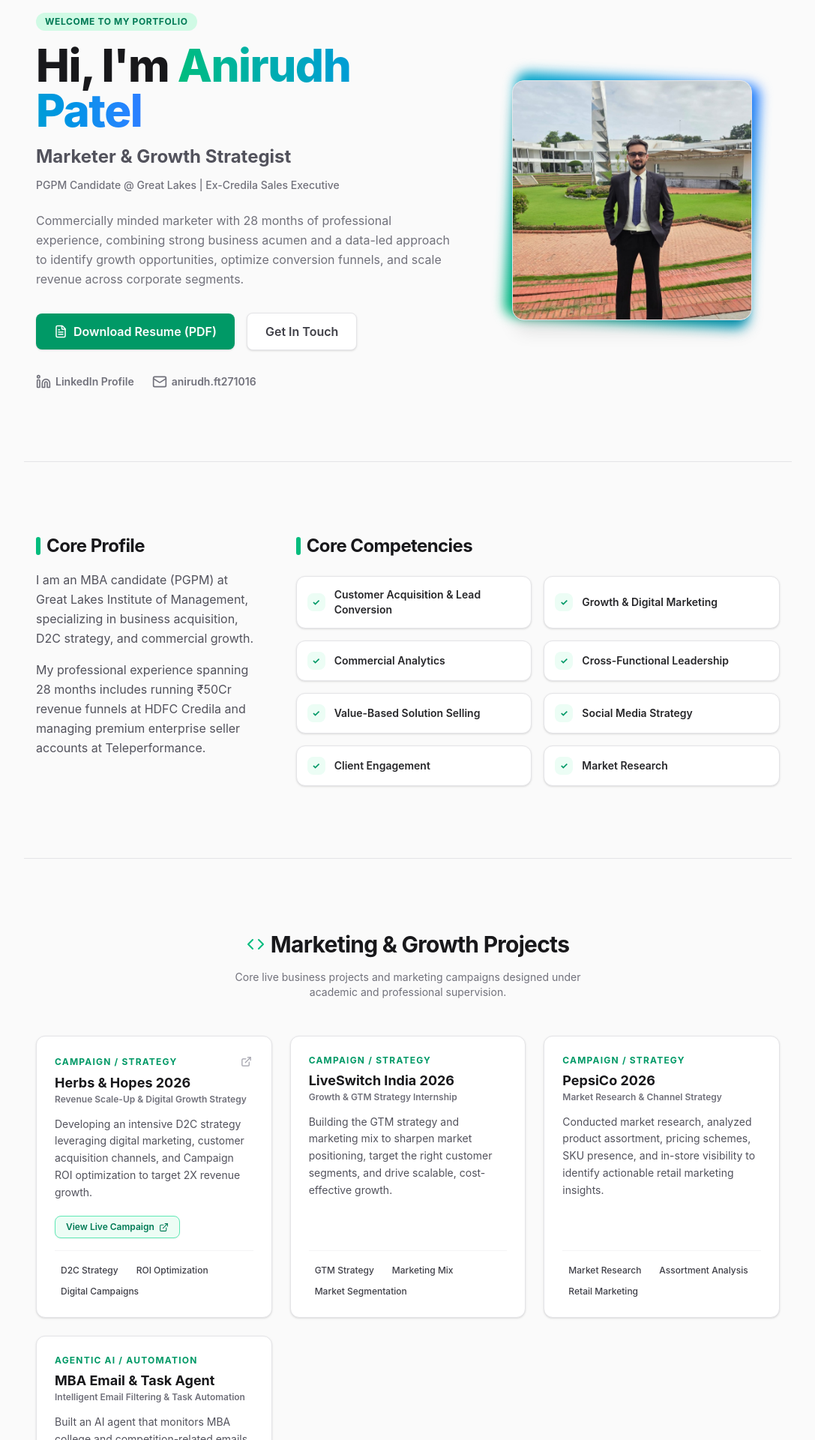
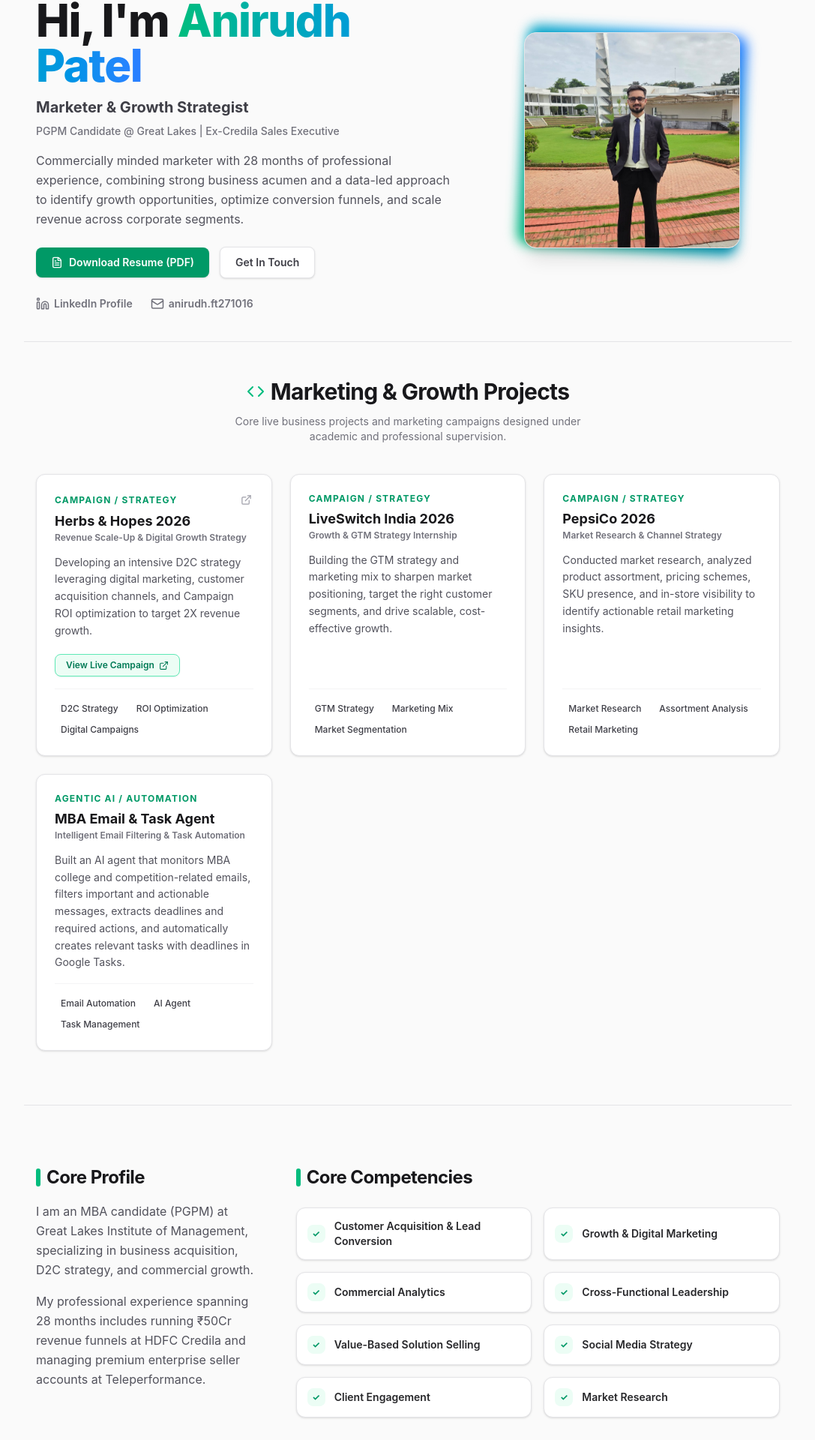
Before and after one commit to Anirudh191919/Anirudh191919.github.io, a React (Vite) app: page / in a window 1280 px wide. Shown: the part 162-2082 px from the top of the page at 75% size, without its empty margins (96-1183 px from the left). Built offline with nearby package versions, Linux system fonts and the light colour scheme.

Commit message:
Position projects directly on front page right under hero in source

```diff
--- a/src/App.jsx
+++ b/src/App.jsx
@@ -307,7 +307,7 @@ function App() {
 
   useEffect(() => {
     const handleScroll = () => {
-      const sections = ['about', 'projects', 'journey', 'photos', 'achievements', 'contact'];
+      const sections = ['projects', 'about', 'journey', 'photos', 'achievements', 'contact'];
       const scrollPosition = window.scrollY + 200;
 
       for (const section of sections) {
@@ -437,8 +437,8 @@ function App() {
           {/* Desktop Navigation Links */}
           <nav className="hidden md:flex items-center space-x-8 text-sm font-medium">
             {[
+              { id: 'projects', label: 'Projects' },
               { id: 'about', label: 'About' },
-              { id: 'projects', label: 'Projects' },
               { id: 'journey', label: 'My Journey' },
               { id: 'photos', label: 'Photo Gallery' },
               { id: 'achievements', label: 'Achievements' },
@@ -483,8 +483,8 @@ function App() {
         {mobileMenuOpen && (
           <div className="md:hidden border-b border-zinc-200 dark:border-zinc-800 bg-white dark:bg-zinc-950 px-4 py-4 space-y-3 transition-colors duration-305">
             {[
+              { id: 'projects', label: 'Projects' },
               { id: 'about', label: 'About' },
-              { id: 'projects', label: 'Projects' },
               { id: 'journey', label: 'My Journey' },
               { id: 'photos', label: 'Photo Gallery' },
               { id: 'achievements', label: 'Achievements' },
@@ -508,49 +508,49 @@ function App() {
       </header>
 
       {/* Hero Section */}
-      <section id="hero" className="max-w-5xl mx-auto px-4 pt-16 pb-16 md:pt-28 md:pb-24 grid grid-cols-1 md:grid-cols-12 gap-8 items-center">
+      <section id="hero" className="max-w-5xl mx-auto px-4 pt-8 pb-8 md:pt-14 md:pb-10 grid grid-cols-1 md:grid-cols-12 gap-8 items-center">
         <div className="md:col-span-7 text-center md:text-left order-2 md:order-1">
-          <span className="inline-block px-3 py-1 text-xs font-bold bg-emerald-100 dark:bg-emerald-950/30 text-emerald-700 dark:text-emerald-400 rounded-full mb-4 uppercase tracking-wider">
+          <span className="inline-block px-3 py-1 text-xs font-bold bg-emerald-100 dark:bg-emerald-950/30 text-emerald-700 dark:text-emerald-400 rounded-full mb-3 uppercase tracking-wider">
             Welcome to my Portfolio
           </span>
-          <h1 className="text-4xl md:text-6xl font-extrabold tracking-tight mb-4">
+          <h1 className="text-4xl md:text-5xl lg:text-6xl font-extrabold tracking-tight mb-3">
             Hi, I'm <span className="bg-gradient-to-r from-emerald-500 to-blue-500 bg-clip-text text-transparent">{ANIRUDH_DATA.name}</span>
           </h1>
-          <p className="text-xl md:text-2xl font-bold text-zinc-600 dark:text-zinc-300 mb-3">
+          <p className="text-lg md:text-xl font-bold text-zinc-700 dark:text-zinc-200 mb-2">
             {ANIRUDH_DATA.title}
           </p>
-          <p className="text-sm md:text-md text-zinc-500 dark:text-zinc-400 mb-6 font-medium">
+          <p className="text-xs md:text-sm text-zinc-500 dark:text-zinc-400 mb-4 font-medium">
             {ANIRUDH_DATA.subtitle}
           </p>
-          <p className="text-md text-zinc-500 dark:text-zinc-400 mb-8 max-w-xl leading-relaxed">
+          <p className="text-sm md:text-base text-zinc-600 dark:text-zinc-400 mb-6 max-w-xl leading-relaxed">
             {ANIRUDH_DATA.about}
           </p>
 
           {/* Social and Call to Actions */}
-          <div className="flex flex-col sm:flex-row items-center gap-4 mb-8">
+          <div className="flex flex-col sm:flex-row items-center gap-3.5 mb-6">
             <a
               href={ANIRUDH_DATA.resumeUrl}
               download="Marketing_Resume_Anirudh.pdf"
-              className="w-full sm:w-auto inline-flex items-center justify-center gap-2 bg-emerald-600 hover:bg-emerald-700 text-white rounded-lg px-6 py-3 font-semibold transition-all duration-200 shadow-sm"
+              className="w-full sm:w-auto inline-flex items-center justify-center gap-2 bg-emerald-600 hover:bg-emerald-700 text-white rounded-lg px-5 py-2.5 font-semibold transition-all duration-200 shadow-sm text-sm"
             >
-              <FileText size={18} />
+              <FileText size={16} />
               Download Resume (PDF)
             </a>
             <a
               href="#contact"
-              className="w-full sm:w-auto inline-flex items-center justify-center bg-white dark:bg-zinc-900 border border-zinc-200 dark:border-zinc-800 hover:bg-zinc-100 dark:hover:bg-zinc-800 text-zinc-700 dark:text-zinc-200 rounded-lg px-6 py-3 font-semibold transition-all duration-200 shadow-sm"
+              className="w-full sm:w-auto inline-flex items-center justify-center bg-white dark:bg-zinc-900 border border-zinc-200 dark:border-zinc-800 hover:bg-zinc-100 dark:hover:bg-zinc-800 text-zinc-700 dark:text-zinc-200 rounded-lg px-5 py-2.5 font-semibold transition-all duration-200 shadow-sm text-sm"
             >
               Get In Touch
             </a>
           </div>
 
           <div className="flex justify-center md:justify-start items-center gap-6">
-            <a href={ANIRUDH_DATA.linkedin} target="_blank" rel="noopener noreferrer" className="text-zinc-500 hover:text-zinc-800 dark:text-zinc-400 dark:hover:text-white transition-colors flex items-center gap-1.5 text-sm font-semibold" aria-label="LinkedIn">
-              <Linkedin size={20} />
+            <a href={ANIRUDH_DATA.linkedin} target="_blank" rel="noopener noreferrer" className="text-zinc-500 hover:text-zinc-800 dark:text-zinc-400 dark:hover:text-white transition-colors flex items-center gap-1.5 text-xs md:text-sm font-semibold" aria-label="LinkedIn">
+              <Linkedin size={18} />
               LinkedIn Profile
             </a>
-            <a href={`mailto:${ANIRUDH_DATA.email}`} className="text-zinc-500 hover:text-zinc-800 dark:text-zinc-400 dark:hover:text-white transition-colors flex items-center gap-1.5 text-sm font-semibold" aria-label="Email">
-              <Mail size={20} />
+            <a href={`mailto:${ANIRUDH_DATA.email}`} className="text-zinc-500 hover:text-zinc-800 dark:text-zinc-400 dark:hover:text-white transition-colors flex items-center gap-1.5 text-xs md:text-sm font-semibold" aria-label="Email">
+              <Mail size={18} />
               {ANIRUDH_DATA.email.split('@')[0]}
             </a>
           </div>
@@ -558,7 +558,7 @@ function App() {
 
         {/* Profile Picture Card */}
         <div className="md:col-span-5 order-1 md:order-2 flex justify-center">
-          <div className="relative group w-72 h-72 md:w-80 md:h-80">
+          <div className="relative group w-64 h-64 md:w-72 md:h-72">
             <div className="absolute inset-0 bg-gradient-to-tr from-emerald-500 to-blue-500 rounded-2xl rotate-3 scale-102 blur-sm group-hover:rotate-6 transition-all duration-300" />
             <div className="relative w-full h-full rounded-2xl overflow-hidden bg-white dark:bg-zinc-900 border border-zinc-200 dark:border-zinc-800 shadow-xl">
               <img
@@ -573,52 +573,13 @@ function App() {
 
       <hr className="max-w-5xl mx-auto border-zinc-200 dark:border-zinc-900" />
 
-      {/* About & Skills Section */}
-      <section id="about" className="max-w-5xl mx-auto px-4 py-16 md:py-24">
-        <div className="grid grid-cols-1 md:grid-cols-12 gap-12 items-start">
-          <div className="md:col-span-4">
-            <h2 className="text-2xl font-bold tracking-tight mb-4 flex items-center gap-2">
-              <span className="w-1.5 h-6 bg-emerald-500 rounded-full"></span>
-              Core Profile
-            </h2>
-            <div className="space-y-4 text-zinc-600 dark:text-zinc-400 leading-relaxed text-sm md:text-base">
-              <p>
-                I am an MBA candidate (PGPM) at Great Lakes Institute of Management, specializing in business acquisition, D2C strategy, and commercial growth.
-              </p>
-              <p>
-                My professional experience spanning 28 months includes running ₹50Cr revenue funnels at HDFC Credila and managing premium enterprise seller accounts at Teleperformance.
-              </p>
-            </div>
-          </div>
-
-          <div className="md:col-span-8">
-            <h2 className="text-2xl font-bold tracking-tight mb-6 flex items-center gap-2">
-              <span className="w-1.5 h-6 bg-emerald-500 rounded-full"></span>
-              Core Competencies
-            </h2>
-            <div className="grid grid-cols-1 sm:grid-cols-2 gap-4">
-              {ANIRUDH_DATA.skills.map((skill, idx) => (
-                <div key={idx} className="flex items-center gap-3 p-3.5 rounded-xl border border-zinc-200 dark:border-zinc-800 bg-white dark:bg-[#0c0c0f] shadow-sm">
-                  <span className="flex h-6 w-6 shrink-0 items-center justify-center rounded-lg bg-emerald-50 dark:bg-emerald-950/30 text-emerald-600 dark:text-emerald-400 font-bold text-xs">
-                    ✓
-                  </span>
-                  <span className="text-sm font-semibold text-zinc-800 dark:text-zinc-200">{skill}</span>
-                </div>
-              ))}
-            </div>
-          </div>
-        </div>
-      </section>
-
-      <hr className="max-w-5xl mx-auto border-zinc-200 dark:border-zinc-900" />
-
-      {/* Projects Section */}
-      <section id="projects" className="max-w-5xl mx-auto px-4 py-16 md:py-24">
-        <h2 className="text-3xl font-bold tracking-tight mb-4 text-center flex items-center justify-center gap-2">
+      {/* Projects Section - Front Page Spotlight */}
+      <section id="projects" className="max-w-5xl mx-auto px-4 pt-8 pb-14 md:pt-12 md:pb-18">
+        <h2 className="text-3xl font-bold tracking-tight mb-3 text-center flex items-center justify-center gap-2">
           <Code className="text-emerald-500" size={24} />
           Marketing & Growth Projects
         </h2>
-        <p className="text-sm text-zinc-500 dark:text-zinc-400 text-center mb-12 max-w-lg mx-auto">
+        <p className="text-sm text-zinc-500 dark:text-zinc-400 text-center mb-8 md:mb-10 max-w-lg mx-auto">
           Core live business projects and marketing campaigns designed under academic and professional supervision.
         </p>
 
@@ -690,6 +651,45 @@ function App() {
               </div>
             </div>
           ))}
+        </div>
+      </section>
+
+      <hr className="max-w-5xl mx-auto border-zinc-200 dark:border-zinc-900" />
+
+      {/* About & Skills Section (Core Profile & Competencies) */}
+      <section id="about" className="max-w-5xl mx-auto px-4 py-14 md:py-20">
+        <div className="grid grid-cols-1 md:grid-cols-12 gap-12 items-start">
+          <div className="md:col-span-4">
+            <h2 className="text-2xl font-bold tracking-tight mb-4 flex items-center gap-2">
+              <span className="w-1.5 h-6 bg-emerald-500 rounded-full"></span>
+              Core Profile
+            </h2>
+            <div className="space-y-4 text-zinc-600 dark:text-zinc-400 leading-relaxed text-sm md:text-base">
+              <p>
+                I am an MBA candidate (PGPM) at Great Lakes Institute of Management, specializing in business acquisition, D2C strategy, and commercial growth.
+              </p>
+              <p>
+                My professional experience spanning 28 months includes running ₹50Cr revenue funnels at HDFC Credila and managing premium enterprise seller accounts at Teleperformance.
+              </p>
+            </div>
+          </div>
+
+          <div className="md:col-span-8">
+            <h2 className="text-2xl font-bold tracking-tight mb-6 flex items-center gap-2">
+              <span className="w-1.5 h-6 bg-emerald-500 rounded-full"></span>
+              Core Competencies
+            </h2>
+            <div className="grid grid-cols-1 sm:grid-cols-2 gap-4">
+              {ANIRUDH_DATA.skills.map((skill, idx) => (
+                <div key={idx} className="flex items-center gap-3 p-3.5 rounded-xl border border-zinc-200 dark:border-zinc-800 bg-white dark:bg-[#0c0c0f] shadow-sm">
+                  <span className="flex h-6 w-6 shrink-0 items-center justify-center rounded-lg bg-emerald-50 dark:bg-emerald-950/30 text-emerald-600 dark:text-emerald-400 font-bold text-xs">
+                    ✓
+                  </span>
+                  <span className="text-sm font-semibold text-zinc-800 dark:text-zinc-200">{skill}</span>
+                </div>
+              ))}
+            </div>
+          </div>
         </div>
       </section>
 
```
